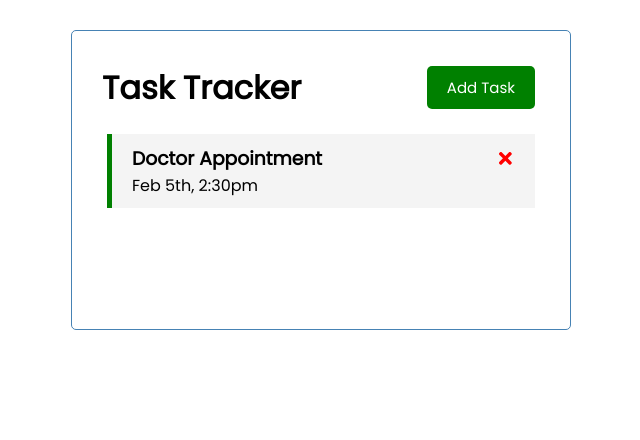
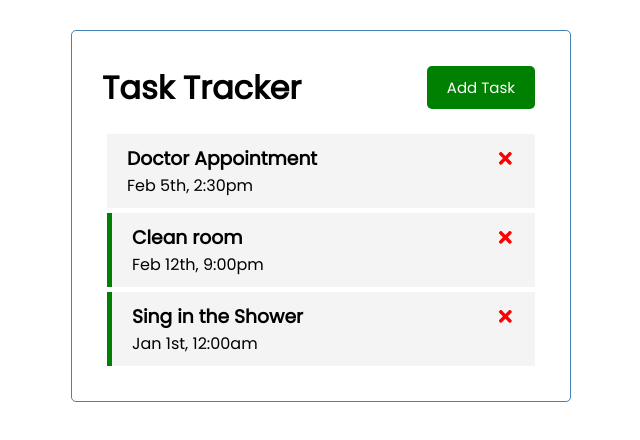
Before and after one commit to LNKeat/react-practice-task-tracker, a React (Create React App) app: page / in a window 1280 px wide. Shown: the top 440 px of the page, without its empty margins (319-959 px from the left). Built offline with nearby package versions, Linux system fonts and the light colour scheme; data requests are answered from the project's data file.

Commit message:
add persistence to DB when reminder is toggled

```diff
--- a/db.json
+++ b/db.json
@@ -4,6 +4,18 @@
       "id": 1,
       "text": "Doctor Appointment",
       "day": "Feb 5th, 2:30pm",
+      "reminder": false
+    },
+    {
+      "id": 2,
+      "text": "Clean room",
+      "day": "Feb 12th, 9:00pm",
+      "reminder": true
+    },
+    {
+      "id": 3,
+      "text": "Sing in the Shower",
+      "day": "Jan 1st, 12:00am",
       "reminder": true
     }
   ]
--- a/src/App.js
+++ b/src/App.js
@@ -28,16 +28,16 @@ function App() {
   //Fetch All Tasks
   const fetchTasks = async () => {
     const res = await fetch('http://localhost:8000/tasks')
-    const data = await res.json()
-    return data
+    const tasksData = await res.json()
+    return tasksData
   }
 
-  //Fetch Single Task
-  // const fetchTask = async (id) => {
-  //   const res = await fetch(`http://localhost:8000/tasks/${id}`)
-  //   const data = await res.json()
-  //   return data
-  // }
+  // Fetch Single Task
+  const fetchTask = async (id) => {
+    const res = await fetch(`http://localhost:8000/tasks/${id}`)
+    const taskData = await res.json()
+    return taskData
+  }
 
 
   //Add Task with .then chain
@@ -84,15 +84,64 @@ function App() {
 
   }
 
-  //Toggle Reminder
-  const onToggle = (id) => {
+  //Toggle Reminder with persistence
+  // Toggle Reminder
+  const onToggle = async (id) => {
+    const taskToToggle = await fetchTask(id)
+    const updTask = { ...taskToToggle, reminder: !taskToToggle.reminder }
+
+    const res = await fetch(`http://localhost:8000/tasks/${id}`, {
+      method: 'PUT',
+      headers: {
+        'Content-type': 'application/json',
+      },
+      body: JSON.stringify(updTask),
+    })
+
+    const data = await res.json()
+
+    res.status === 200 ?
     setTaskList(
-      taskList.map(
-        (task) =>
-        task.id === id ? {...task, reminder:!task.reminder } :task
+      taskList.map((task) =>
+        task.id === id ? { ...task, reminder: data.reminder } : task
       )
     )
+    : alert(`Not Working. Error: ${res.status}`)
+
   }
+
+    // const onToggle = async (id) => {
+    //   const taskToToggle = await fetchTask(id)
+    //   const updatedTask = {...taskToToggle, reminder:!taskToToggle.reminder }
+
+    //   const res = await fetch( `http://localhost:8000/tasks/${id}`, {
+    //     method: 'PUT',
+    //     headers: {
+    //       'Content-type': 'application/json',
+    //     },
+    //     body: JSON.stringify(updatedTask)
+    //   })
+    //   const taskData = await res.json()
+    //   console.log(taskData)
+
+    //   setTaskList(
+    //     taskList.map(
+    //       (task) =>
+    //       task.id === id ? { } : task
+    //     )
+    //   )
+
+    // }
+
+  //Toggle Reminder without persistence
+  // const onToggle = (id) => {
+  //   setTaskList(
+  //     taskList.map(
+  //       (task) =>
+  //       task.id === id ? {...task, reminder:!task.reminder } :task
+  //     )
+  //   )
+  // }
 
 
   //Show/Hide Form
```
